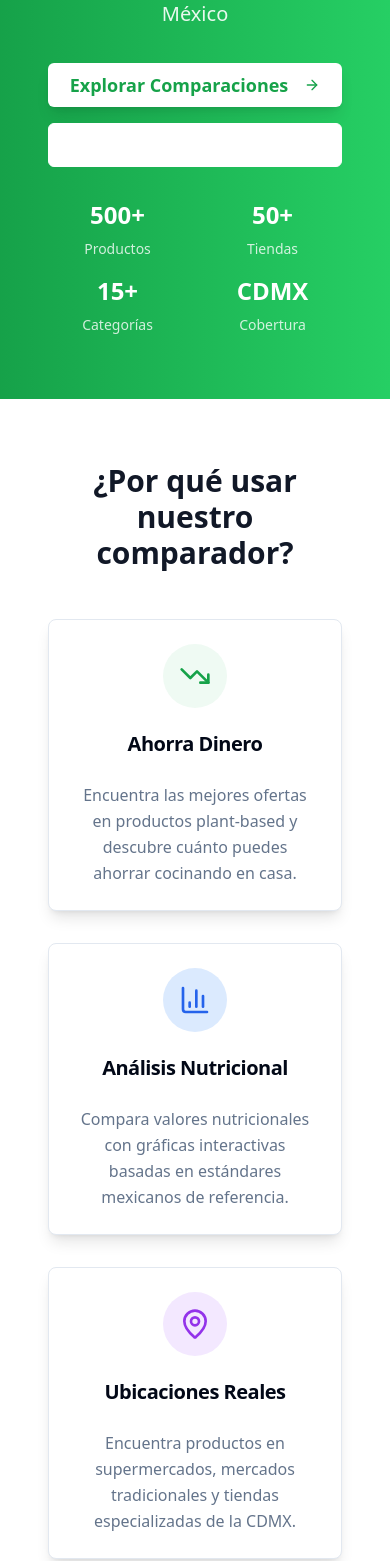
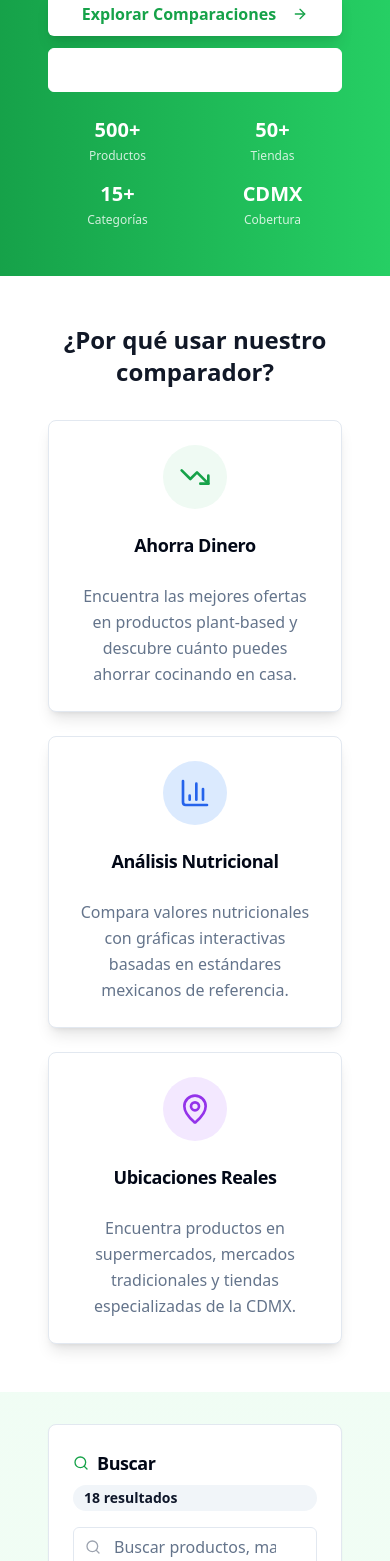
Before and after one commit to IzignaMx/nutrichilango, a React (Vite) app: page / in a window 390 px wide. Shown: the part 439-2000 px from the top of the page. Built offline with nearby package versions, Linux system fonts and the light colour scheme.

Commit message:
Improve UI elements and pages

```diff
--- a/src/components/SearchAndFilters.tsx
+++ b/src/components/SearchAndFilters.tsx
@@ -43,12 +43,13 @@ const SearchAndFilters: React.FC<SearchAndFiltersProps> = ({
   const hasActiveFilters = searchQuery || comparisonFilter !== 'all' || selectedCategory !== 'all';
 
   return (
-    <Card className="w-full" id="search">
-      <CardHeader>
-        <div className="flex items-center justify-between">
-          <CardTitle className="flex items-center gap-2">
-            <Search className="w-5 h-5 text-brand-primary" />
-            Buscar y Filtrar Productos
+    <Card className="w-full overflow-hidden" id="search">
+      <CardHeader className="pb-4">
+        <div className="flex flex-col sm:flex-row sm:items-center justify-between gap-2 sm:gap-4">
+          <CardTitle className="flex items-center gap-2 text-lg sm:text-xl">
+            <Search className="w-4 h-4 sm:w-5 sm:h-5 text-brand-primary" />
+            <span className="hidden sm:inline">Buscar y Filtrar Productos</span>
+            <span className="sm:hidden">Buscar</span>
           </CardTitle>
           <Badge variant="secondary" className="text-sm">
             {totalResults} resultados
@@ -56,7 +57,7 @@ const SearchAndFilters: React.FC<SearchAndFiltersProps> = ({
         </div>
       </CardHeader>
 
-      <CardContent className="space-y-4">
+      <CardContent className="space-y-4 pt-0">
         {/* Search Input */}
         <div className="relative">
           <Search className="absolute left-3 top-1/2 transform -translate-y-1/2 text-gray-400 w-4 h-4" />
@@ -84,14 +85,15 @@ const SearchAndFilters: React.FC<SearchAndFiltersProps> = ({
         {/* Advanced Filters Toggle */}
         <Collapsible open={isFiltersOpen} onOpenChange={setIsFiltersOpen}>
           <CollapsibleTrigger asChild>
-            <Button variant="outline" className="w-full gap-2">
+            <Button variant="outline" className="w-full gap-2 text-sm sm:text-base">
               <SlidersHorizontal className="w-4 h-4" />
-              {isFiltersOpen ? 'Ocultar Filtros' : 'Mostrar Filtros Avanzados'}
+              <span className="hidden sm:inline">{isFiltersOpen ? 'Ocultar Filtros' : 'Mostrar Filtros Avanzados'}</span>
+              <span className="sm:hidden">{isFiltersOpen ? 'Ocultar' : 'Filtros'}</span>
             </Button>
           </CollapsibleTrigger>
 
           <CollapsibleContent className="space-y-4 pt-4">
-            <div className="grid grid-cols-1 md:grid-cols-3 gap-4">
+            <div className="grid grid-cols-1 sm:grid-cols-2 lg:grid-cols-3 gap-4">
               {/* Sort By */}
               <div>
                 <label className="block text-sm font-medium text-gray-700 mb-2">
@@ -169,8 +171,8 @@ const SearchAndFilters: React.FC<SearchAndFiltersProps> = ({
 
         {/* Active Filters Display */}
         {hasActiveFilters && (
-          <div className="flex flex-wrap gap-2">
-            <span className="text-sm text-gray-600">Filtros activos:</span>
+          <div className="flex flex-wrap gap-2 text-sm">
+            <span className="text-xs sm:text-sm text-gray-600">Filtros activos:</span>
             {searchQuery && (
               <Badge variant="secondary" className="gap-1">
                 Búsqueda: {searchQuery}
--- a/src/components/home/ComparisonSection.tsx
+++ b/src/components/home/ComparisonSection.tsx
@@ -32,8 +32,8 @@ const ComparisonSection: React.FC<ComparisonSectionProps> = ({
   isLoading
 }) => {
   return (
-    <main className="py-12 px-4" role="main">
-      <div className="container mx-auto max-w-7xl space-y-8">
+    <main className="py-8 md:py-12 lg:py-16 px-4 sm:px-6" role="main">
+      <div className="container mx-auto max-w-7xl space-y-6 md:space-y-8">
 
         {/* Search and Filters */}
         <SearchAndFilters
@@ -59,11 +59,11 @@ const ComparisonSection: React.FC<ComparisonSectionProps> = ({
 
         {/* Comparisons Table */}
         <section id="comparisons" role="region" aria-labelledby="comparisons-heading">
-          <div className="mb-6">
-            <h2 id="comparisons-heading" className="text-2xl font-bold text-gray-900 mb-2">
+          <div className="mb-4 md:mb-6">
+            <h2 id="comparisons-heading" className="text-xl sm:text-2xl lg:text-3xl font-bold text-gray-900 mb-2">
               Comparaciones de Productos
             </h2>
-            <p className="text-gray-600">
+            <p className="text-sm sm:text-base text-gray-600">
               Explora las comparaciones detalladas entre productos tradicionales y alternativas plant-based
             </p>
           </div>
--- a/src/components/home/FeaturesSection.tsx
+++ b/src/components/home/FeaturesSection.tsx
@@ -5,19 +5,19 @@ import { TrendingDown, BarChart3, MapPin } from 'lucide-react';
 
 const FeaturesSection: React.FC = () => {
   return (
-    <section className="py-16 px-4 bg-white" role="region" aria-labelledby="features-heading">
+    <section className="py-12 md:py-16 lg:py-20 px-4 sm:px-6 bg-white" role="region" aria-labelledby="features-heading">
       <div className="container mx-auto max-w-6xl">
-        <h2 id="features-heading" className="text-3xl font-bold text-center mb-12 text-gray-900">
+        <h2 id="features-heading" className="text-2xl sm:text-3xl lg:text-4xl font-bold text-center mb-8 md:mb-12 text-gray-900">
           ¿Por qué usar nuestro comparador?
         </h2>
 
-        <div className="grid md:grid-cols-3 gap-8">
-          <Card className="text-center h-full shadow-lg hover:shadow-xl transition-shadow">
+        <div className="grid grid-cols-1 md:grid-cols-2 lg:grid-cols-3 gap-6 md:gap-8">
+          <Card className="text-center h-full shadow-lg hover:shadow-xl transition-shadow duration-300">
             <CardHeader>
               <div className="mx-auto w-16 h-16 bg-brand-primary-lighter rounded-full flex items-center justify-center mb-4">
                 <TrendingDown className="w-8 h-8 text-brand-primary" />
               </div>
-              <CardTitle className="text-xl">Ahorra Dinero</CardTitle>
+              <CardTitle className="text-lg sm:text-xl">Ahorra Dinero</CardTitle>
             </CardHeader>
             <CardContent>
               <CardDescription className="text-base leading-relaxed">
@@ -27,12 +27,12 @@ const FeaturesSection: React.FC = () => {
             </CardContent>
           </Card>
 
-          <Card className="text-center h-full shadow-lg hover:shadow-xl transition-shadow">
+          <Card className="text-center h-full shadow-lg hover:shadow-xl transition-shadow duration-300">
             <CardHeader>
               <div className="mx-auto w-16 h-16 bg-blue-100 rounded-full flex items-center justify-center mb-4">
                 <BarChart3 className="w-8 h-8 text-blue-600" />
               </div>
-              <CardTitle className="text-xl">Análisis Nutricional</CardTitle>
+              <CardTitle className="text-lg sm:text-xl">Análisis Nutricional</CardTitle>
             </CardHeader>
             <CardContent>
               <CardDescription className="text-base leading-relaxed">
@@ -42,12 +42,12 @@ const FeaturesSection: React.FC = () => {
             </CardContent>
           </Card>
 
-          <Card className="text-center h-full shadow-lg hover:shadow-xl transition-shadow">
+          <Card className="text-center h-full shadow-lg hover:shadow-xl transition-shadow duration-300">
             <CardHeader>
               <div className="mx-auto w-16 h-16 bg-purple-100 rounded-full flex items-center justify-center mb-4">
                 <MapPin className="w-8 h-8 text-purple-600" />
               </div>
-              <CardTitle className="text-xl">Ubicaciones Reales</CardTitle>
+              <CardTitle className="text-lg sm:text-xl">Ubicaciones Reales</CardTitle>
             </CardHeader>
             <CardContent>
               <CardDescription className="text-base leading-relaxed">
--- a/src/components/home/HeroSection.tsx
+++ b/src/components/home/HeroSection.tsx
@@ -10,21 +10,21 @@ interface HeroSectionProps {
 
 const HeroSection: React.FC<HeroSectionProps> = ({ onScrollToComparisons }) => {
   return (
-    <section className="bg-gradient-to-r from-brand-primary to-brand-primary-light text-primary-foreground py-16 px-4" role="banner">
+    <section className="bg-gradient-to-r from-brand-primary to-brand-primary-light text-primary-foreground py-12 md:py-16 lg:py-20 px-4 sm:px-6" role="banner">
       <div className="container mx-auto text-center max-w-4xl">
-        <h1 className="text-4xl md:text-6xl font-bold mb-6 leading-tight">
+        <h1 className="text-3xl sm:text-4xl md:text-5xl lg:text-6xl font-bold mb-4 md:mb-6 leading-tight">
           NutriChilango - Comparador Plant-Based
         </h1>
 
-        <p className="text-xl md:text-2xl mb-8 text-primary-foreground/90 leading-relaxed">
+        <p className="text-lg sm:text-xl md:text-2xl mb-6 md:mb-8 text-primary-foreground/90 leading-relaxed px-4 sm:px-0">
           Compara precios y valores nutricionales entre productos tradicionales y
           alternativas plant-based en la Ciudad de México
         </p>
 
-        <div className="flex flex-col sm:flex-row gap-4 justify-center mb-8">
+        <div className="flex flex-col sm:flex-row gap-3 sm:gap-4 justify-center mb-6 md:mb-8 max-w-md sm:max-w-none mx-auto">
           <Button
             size="lg"
-            className="bg-background text-brand-primary hover:bg-background/90 px-8 py-3 text-lg font-semibold shadow-lg"
+            className="bg-background text-brand-primary hover:bg-background/90 px-6 sm:px-8 py-3 text-base sm:text-lg font-semibold shadow-lg w-full sm:w-auto"
             onClick={onScrollToComparisons}
           >
             Explorar Comparaciones
@@ -43,22 +43,22 @@ const HeroSection: React.FC<HeroSectionProps> = ({ onScrollToComparisons }) => {
           </Button>
         </div>
 
-        <div className="grid grid-cols-2 md:grid-cols-4 gap-4 text-center">
-          <div className="space-y-2">
-            <div className="text-2xl font-bold">500+</div>
-            <div className="text-sm text-primary-foreground/80">Productos</div>
+        <div className="grid grid-cols-2 lg:grid-cols-4 gap-4 md:gap-6 text-center max-w-3xl mx-auto">
+          <div className="space-y-1 md:space-y-2">
+            <div className="text-xl sm:text-2xl font-bold">500+</div>
+            <div className="text-xs sm:text-sm text-primary-foreground/80">Productos</div>
           </div>
-          <div className="space-y-2">
-            <div className="text-2xl font-bold">50+</div>
-            <div className="text-sm text-primary-foreground/80">Tiendas</div>
+          <div className="space-y-1 md:space-y-2">
+            <div className="text-xl sm:text-2xl font-bold">50+</div>
+            <div className="text-xs sm:text-sm text-primary-foreground/80">Tiendas</div>
           </div>
-          <div className="space-y-2">
-            <div className="text-2xl font-bold">15+</div>
-            <div className="text-sm text-primary-foreground/80">Categorías</div>
+          <div className="space-y-1 md:space-y-2">
+            <div className="text-xl sm:text-2xl font-bold">15+</div>
+            <div className="text-xs sm:text-sm text-primary-foreground/80">Categorías</div>
           </div>
-          <div className="space-y-2">
-            <div className="text-2xl font-bold">CDMX</div>
-            <div className="text-sm text-primary-foreground/80">Cobertura</div>
+          <div className="space-y-1 md:space-y-2">
+            <div className="text-xl sm:text-2xl font-bold">CDMX</div>
+            <div className="text-xs sm:text-sm text-primary-foreground/80">Cobertura</div>
           </div>
         </div>
       </div>
```
Also changed, not shown: src/components/OptimizedComparisonTable.tsx (+6 -6 lines), src/components/dishes/DishComparisonCard.tsx (+21 -21 lines), src/components/dishes/DishFilters.tsx (+9 -9 lines), src/components/home/CallToActionSection.tsx (+6 -6 lines), src/pages/DishesComparison.tsx (+18 -18 lines).
